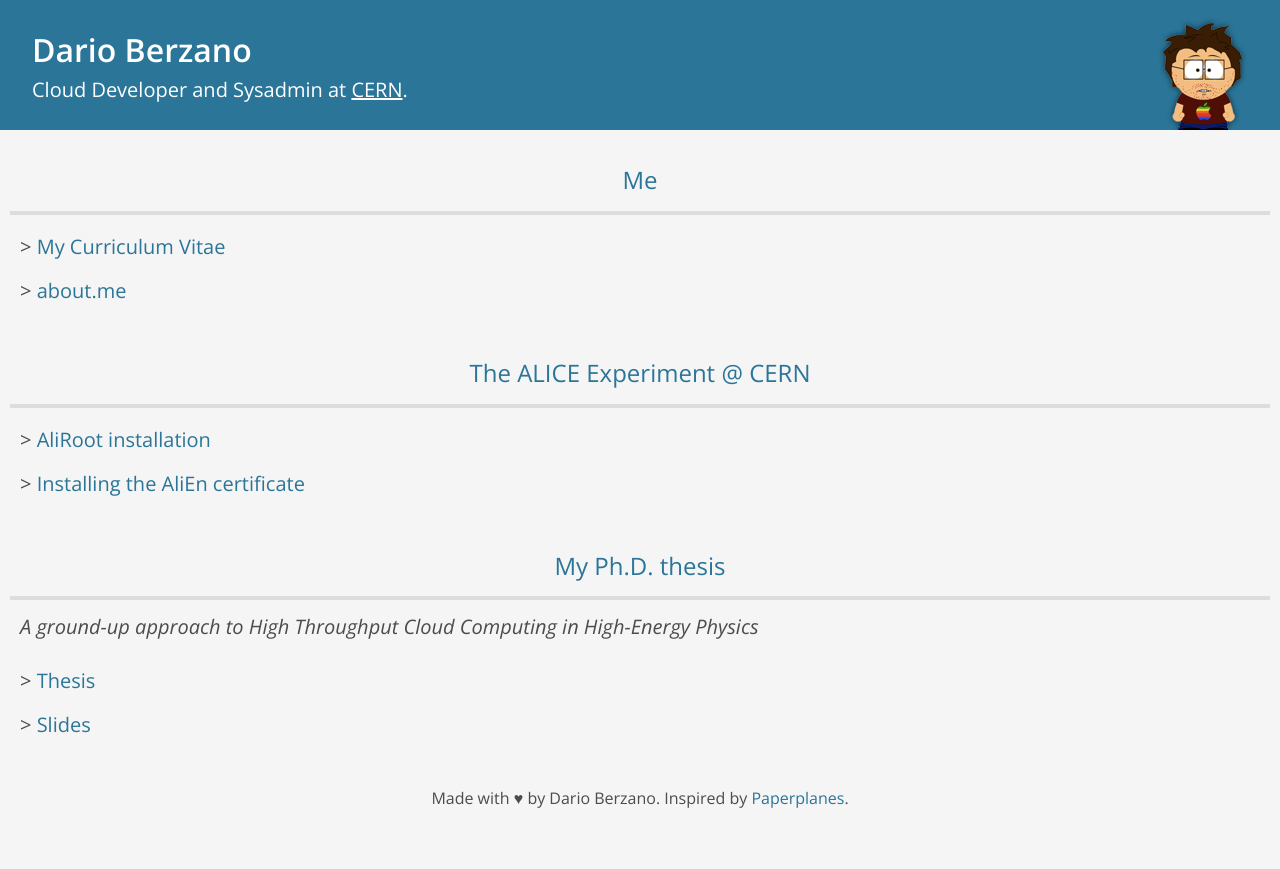
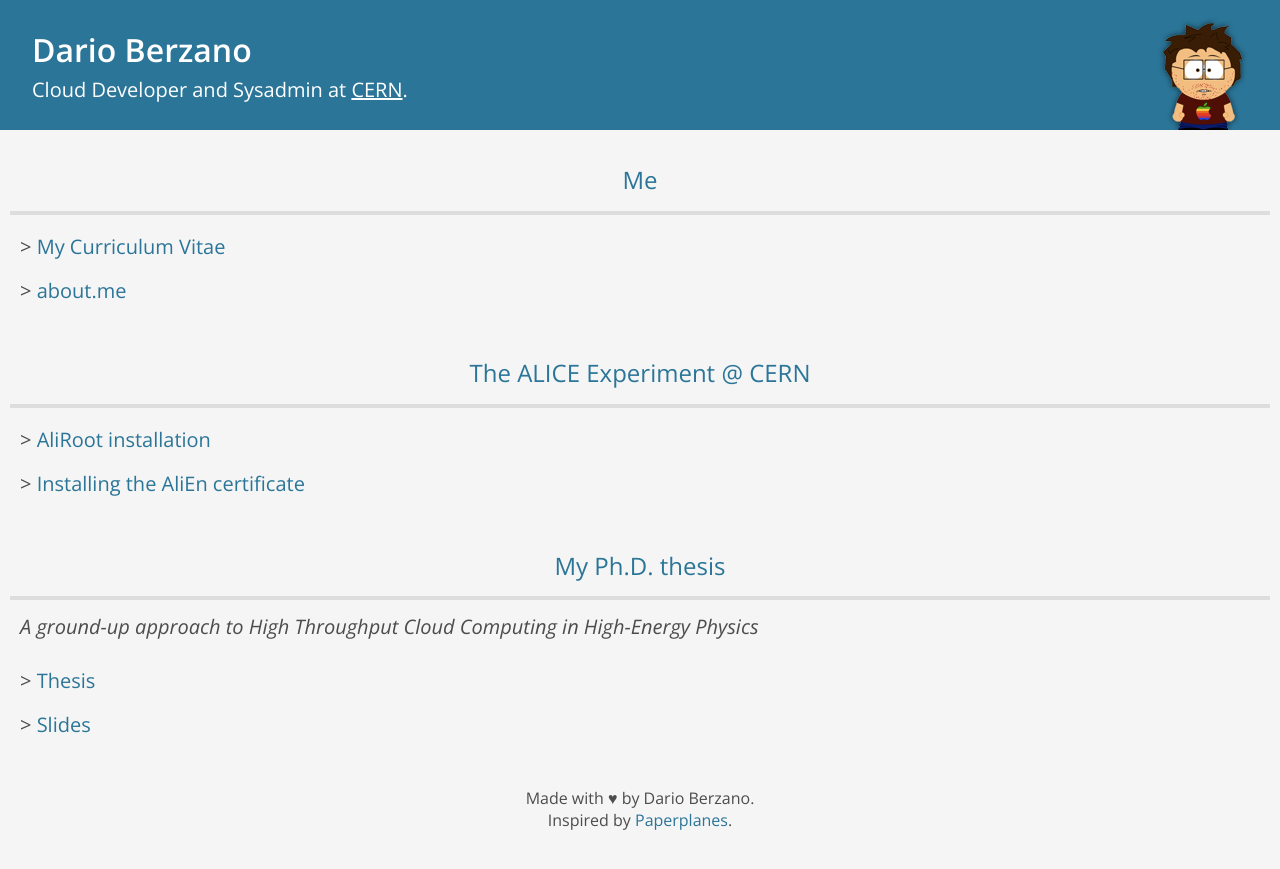
Before and after one commit to dberzano/dberzano.github.io, a Jekyll site: the page built from index.html, in a window 1280 px wide. Shown: the top 869 px of the page. Built offline with Jekyll 4.4.1, drawn with Linux system fonts in a browser that asks for light colours; Markdown is read by kramdown in place of the engine named in the settings; the list of posts is cut into pages by our own code.

Commit message:
Small fix for footer in mobile layout

```diff
--- a/_layouts/tweet.html
+++ b/_layouts/tweet.html
@@ -79,7 +79,8 @@
     </div>
 
     <div id="foot">
-      <div id="footer-content"><p>Made with &hearts; by Dario Berzano. Inspired by <a href="http://www.paperplanes.de/">Paperplanes</a>.</p>
+      <div id="footer-content"><p>Made with &hearts; by Dario Berzano.<br class="mobile"/>
+      Inspired by <a href="http://www.paperplanes.de/">Paperplanes</a>.</p>
       </div>
     </div>
 
```
